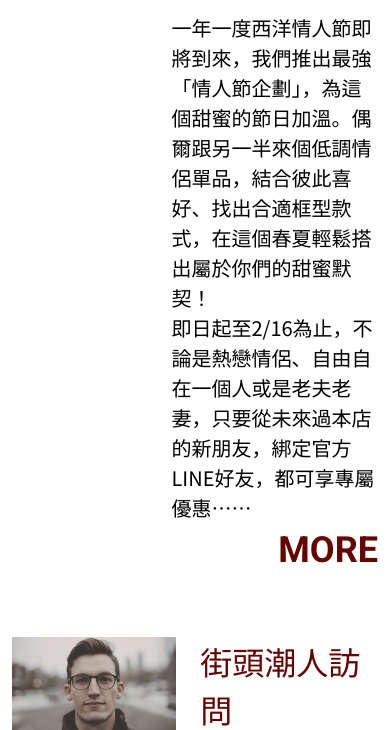
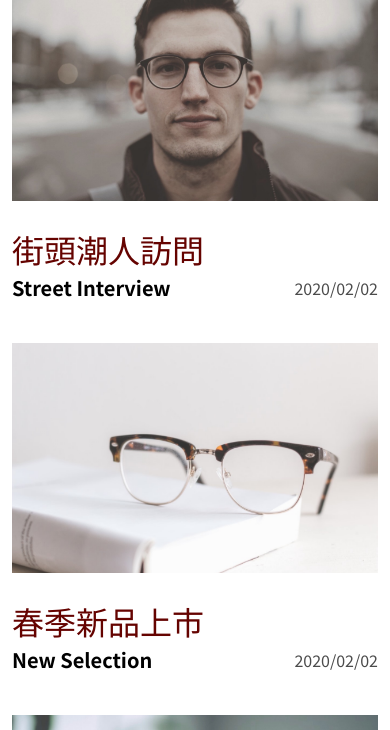
Before and after one commit to chunjull/hexschool-layout-official-website, a plain HTML site: page blog.html in a window 390 px wide. Shown: the part 682-1412 px from the top of the page. Drawn offline with nearby package versions, Linux system fonts and the light colour scheme.

Commit message:
feat: pad&mobile version

```diff
--- a/blog.html
+++ b/blog.html
@@ -49,7 +49,7 @@
                         <div class="articleText">
                             <h4>情人特別企劃</h4>
                             <div class="subtitle d-flex justify-content-space-between align-items-center">
-                                <p>2020 Valentine’s Special</p>
+                                <h5>2020 Valentine’s Special</h5>
                                 <span>2020/02/14</span>
                             </div>
                             <p>一年一度西洋情人節即將到來，我們推出最強「情人節企劃」，為這個甜蜜的節日加溫。偶爾跟另一半來個低調情侶單品，結合彼此喜好、找出合適框型款式，在這個春夏輕鬆搭出屬於你們的甜蜜默契！<br>即日起至2/16為止，不論是熱戀情侶、自由自在一個人或是老夫老妻，只要從未來過本店的新朋友，綁定官方LINE好友，都可享專屬優惠⋯⋯</p>
@@ -65,7 +65,7 @@
                         <div class="articleText">
                             <h4>街頭潮人訪問</h4>
                             <div class="subtitle d-flex justify-content-space-between align-items-center">
-                                <p>Street Interview</p>
+                                <h5>Street Interview</h5>
                                 <span>2020/02/02</span>
                             </div>
                             <p>炎熱的夏季裡，衣著選擇經常希望以簡潔的風格為主，但有時單純只穿搭 T 恤或短袖開襟襯衫，又覺得整體造型度有點不足嗎？那麼不妨可以透過「配件」，為穿搭點綴出與眾不同的視覺層次，而本季有哪些必備的配件系列呢？一起從以下推薦的 3 款單品，讓你瞬間帥氣爆棚散發型男品味⋯⋯</p>
@@ -81,7 +81,7 @@
                         <div class="articleText">
                             <h4>春季新品上市</h4>
                             <div class="subtitle d-flex justify-content-space-between align-items-center">
-                                <p>New Selection</p>
+                                <h5>New Selection</h5>
                                 <span>2020/02/02</span>
                             </div>
                             <p>2020 年春季的光學眼鏡跳脫前幾季流行的復古框型，比起圓框與小方框等文青風格，偏向個性款式的眉框眼鏡成為這一季的耀眼之星。除了經典款式如黑色眉框落在長方形鏡面上，眉宇之間露出專業莊重的特殊氣質，包覆在圓形鏡框上的貓眼型眉框則是強調出特殊設計感，俐落時髦的造型搭配一件簡單的白襯衫就相當有型，是喜愛時尚質感人士絕不能錯過的必備款式⋯⋯</p>
@@ -97,7 +97,7 @@
                         <div class="articleText">
                             <h4>設計師獨享鏡框優惠</h4>
                             <div class="subtitle d-flex justify-content-space-between align-items-center">
-                                <p>Sales for Designer</p>
+                                <h5>Sales for Designer</h5>
                                 <span>2020/01/18</span>
                             </div>
                             <p>2020 年春季的光學眼鏡跳脫前幾季流行的復古框型，比起圓框與小方框等文青風格，偏向個性款式的眉框眼鏡成為這一季的耀眼之星。除了經典款式如黑色眉框落在長方形鏡面上，眉宇之間露出專業莊重的特殊氣質，包覆在圓形鏡框上的貓眼型眉框則是強調出特殊設計感，俐落時髦的造型搭配一件簡單的白襯衫就相當有型，是喜愛時尚質感人士絕不能錯過的必備款式⋯⋯</p>
@@ -113,7 +113,7 @@
                         <div class="articleText">
                             <h4>抵抗夏日大作戰</h4>
                             <div class="subtitle d-flex justify-content-space-between align-items-center">
-                                <p>Summer Special</p>
+                                <h5>Summer Special</h5>
                                 <span>2019/08/07</span>
                             </div>
                             <p>2020 年春季的光學眼鏡跳脫前幾季流行的復古框型，比起圓框與小方框等文青風格，偏向個性款式的眉框眼鏡成為這一季的耀眼之星。除了經典款式如黑色眉框落在長方形鏡面上，眉宇之間露出專業莊重的特殊氣質，包覆在圓形鏡框上的貓眼型眉框則是強調出特殊設計感，俐落時髦的造型搭配一件簡單的白襯衫就相當有型，是喜愛時尚質感人士絕不能錯過的必備款式⋯⋯</p>
--- a/stylesheets/components/_bg.scss
+++ b/stylesheets/components/_bg.scss
@@ -2,6 +2,10 @@
     background-size: cover;
     background-image: url("../../assets/home-header.png");
     background-position: center center;
+
+    @include pad {
+        background-image: url("../../assets/home-header-sm.png");
+    }
 }
 
 .bgSecondary {
@@ -12,6 +16,14 @@
     background-size: cover;
     background-image: url("../../assets/index-bg.png");
     background-position: center center;
+
+    @include pad {
+        background-image: url("../../assets/index-bg-md.png");
+    }
+
+    @include mobile {
+        background-image: url("../../assets/index-bg-sm.png");
+    }
 }
 
 .bgSuccess {
--- a/stylesheets/components/_tag.scss
+++ b/stylesheets/components/_tag.scss
@@ -3,4 +3,15 @@
     font-family: $font-family-eng;
     font-size: map-get($font-size, 6);
     font-weight: map-get($font-weight, 3);
+
+    @include pad {
+        font-size: map-get($font-size, 2);
+    }
 }
+
+.tagMain {
+    color: $primary;
+    font-family: $font-family-eng;
+    font-size: map-get($font-size, 6);
+    font-weight: map-get($font-weight, 3);
+}
--- a/stylesheets/layout/_header.scss
+++ b/stylesheets/layout/_header.scss
@@ -42,6 +42,13 @@ header {
                 padding-bottom: map-get($spacers, 4);
             }
 
+            &:hover {
+                @include mobile {
+                    cursor: pointer;
+                    background-color: $success;
+                }
+            }
+
             a {
                 color: $white;
                 display: inline-block;
@@ -59,11 +66,19 @@ header {
                     background-color: $white;
                     transform-origin: bottom right;
                     transition: transform 0.25s ease-out;
+
+                    @include mobile {
+                        display: none;
+                    }
                 }
 
                 &:hover::after {
                     transform: scaleX(1);
                     transform-origin: bottom left;
+
+                    @include mobile {
+                        display: none;
+                    }
                 }
             }
         }
--- a/stylesheets/pages/_blog.scss
+++ b/stylesheets/pages/_blog.scss
@@ -1,11 +1,19 @@
 .blogNav {
     padding-top: map-get($spacers, 3);
     padding-bottom: map-get($spacers, 3);
+
+    @include mobile {
+        display: none;
+    }
 
     a {
         color: $white;
         font-weight: map-get($font-weight, 3);
         font-size: map-get($font-size, 6);
+
+        @include pad {
+            font-size: map-get($font-size, 6);
+        }
 
         &:hover {
             color: $secondary;
@@ -25,25 +33,49 @@
     padding-top: map-get($spacers, 14);
     padding-bottom: map-get($spacers, 13);
 
+    @include mobile {
+        padding-top: map-get($spacers, 10);
+        padding-bottom: map-get($spacers, 12);
+    }
+
     h2 {
         font-size: map-get($font-size, 10);
         font-weight: map-get($font-weight, 3);
         border-left: 8px solid $primary;
         padding-left: map-get($spacers, 5);
         margin-bottom: map-get($spacers, 8);
+
+        @include mobile {
+            font-size: map-get($font-size, 6);
+            margin-bottom: map-get($spacers, 7);
+        }
     }
 
     .articleItem {
         gap: map-get($spacers, 7);
 
+        @include mobile {
+            flex-direction: column;
+            margin-bottom: map-get($spacers, 7);
+        }
+
         .articleImage {
             width: 49%;
+
+            @include mobile {
+                width: 100%;
+            }
         }
 
         .articleContent {
             width: 49%;
             flex-direction: column;
             align-items: flex-end;
+
+            @include mobile {
+                width: 100%;
+                align-items: stretch;
+            }
         }
 
         .articleText {
@@ -55,7 +87,7 @@
             .subtitle {
                 margin-bottom: map-get($spacers, 5);
 
-                p {
+                h5 {
                     font-size: map-get($font-size, 5);
                     font-weight: map-get($font-weight, 3);
                 }
@@ -67,6 +99,11 @@
 
             p {
                 font-size: map-get($font-size, 5);
+                color: $gray-600;
+
+                @include mobile {
+                    display: none;
+                }
             }
         }
 
@@ -75,6 +112,17 @@
             color: $success;
             font-size: map-get($font-size, 8);
             font-weight: map-get($font-weight, 3);
+
+            @include pad {
+                font-family: $font-family-base;
+                font-size: map-get($font-size, 5);
+                font-weight: map-get($font-weight, 1);
+                color: $gray-600;
+            }
+
+            @include mobile {
+                display: none;
+            }
 
             &:hover {
                 color: $primary;
--- a/stylesheets/pages/_faq.scss
+++ b/stylesheets/pages/_faq.scss
@@ -1,6 +1,11 @@
 .faq {
     padding-top: map-get($spacers, 14);
     padding-bottom: map-get($spacers, 13);
+
+    @include mobile {
+        padding-top: map-get($spacers, 10);
+        padding-bottom: map-get($spacers, 12);
+    }
 
     h2 {
         font-size: map-get($font-size, 10);
@@ -8,6 +13,11 @@
         border-left: 8px solid $primary;
         padding-left: map-get($spacers, 5);
         margin-bottom: map-get($spacers, 8);
+
+        @include mobile {
+            font-size: map-get($font-size, 6);
+            margin-bottom: map-get($spacers, 7);
+        }
     }
 
     h3 {
@@ -18,6 +28,10 @@
 
     .faqItem ~ .faqItem {
         margin-top: map-get($spacers, 8);
+
+        @include mobile {
+            margin-top: map-get($spacers, 7);
+        }
     }
 
     h4 {
--- a/stylesheets/pages/_location.scss
+++ b/stylesheets/pages/_location.scss
@@ -1,6 +1,11 @@
 .location {
     padding-top: map-get($spacers, 14);
     padding-bottom: map-get($spacers, 13);
+
+    @include mobile {
+        padding-top: map-get($spacers, 10);
+        padding-bottom: map-get($spacers, 12);
+    }
 
     h2 {
         font-size: map-get($font-size, 10);
@@ -8,6 +13,11 @@
         border-left: 8px solid $primary;
         padding-left: map-get($spacers, 5);
         margin-bottom: map-get($spacers, 8);
+
+        @include mobile {
+            font-size: map-get($font-size, 6);
+            margin-bottom: map-get($spacers, 7);
+        }
     }
 
     .styled-select {
--- a/stylesheets/pages/_locationDetail.scss
+++ b/stylesheets/pages/_locationDetail.scss
@@ -1,6 +1,11 @@
 .locationDetail {
     padding-top: map-get($spacers, 14);
     padding-bottom: map-get($spacers, 13);
+
+    @include mobile {
+        padding-top: map-get($spacers, 10);
+        padding-bottom: map-get($spacers, 12);
+    }
 
     h2 {
         font-size: map-get($font-size, 10);
@@ -8,6 +13,11 @@
         border-left: 8px solid $primary;
         padding-left: map-get($spacers, 5);
         margin-bottom: map-get($spacers, 8);
+
+        @include mobile {
+            font-size: map-get($font-size, 6);
+            margin-bottom: map-get($spacers, 7);
+        }
     }
 
     .styled-select {
--- a/stylesheets/pages/_news.scss
+++ b/stylesheets/pages/_news.scss
@@ -54,6 +54,10 @@
         p {
             color: $gray-600;
             margin-bottom: map-get($spacers, 10);
+
+            @include pad {
+                margin-bottom: map-get($spacers, 7);
+            }
         }
 
         .share {
@@ -115,16 +119,28 @@
             font-weight: map-get($font-weight, 3);
             color: $primary;
 
+            @include pad {
+                font-size: map-get($font-size, 2);
+            }
+
             span {
                 vertical-align: middle;
                 font-size: map-get($font-size, 10);
                 font-weight: map-get($font-weight, 3);
                 color: $primary;
+
+                @include pad {
+                    font-size: map-get($font-size, 6);
+                }
             }
         }
 
         .tagList {
             gap: map-get($spacers, 7);
+
+            @include pad {
+                gap: map-get($spacers, 5);
+            }
 
             li:hover a {
                 color: $success;
```
Also changed, not shown: news.html (+2 -2 lines), stylesheets/all.css, 1 other file.
